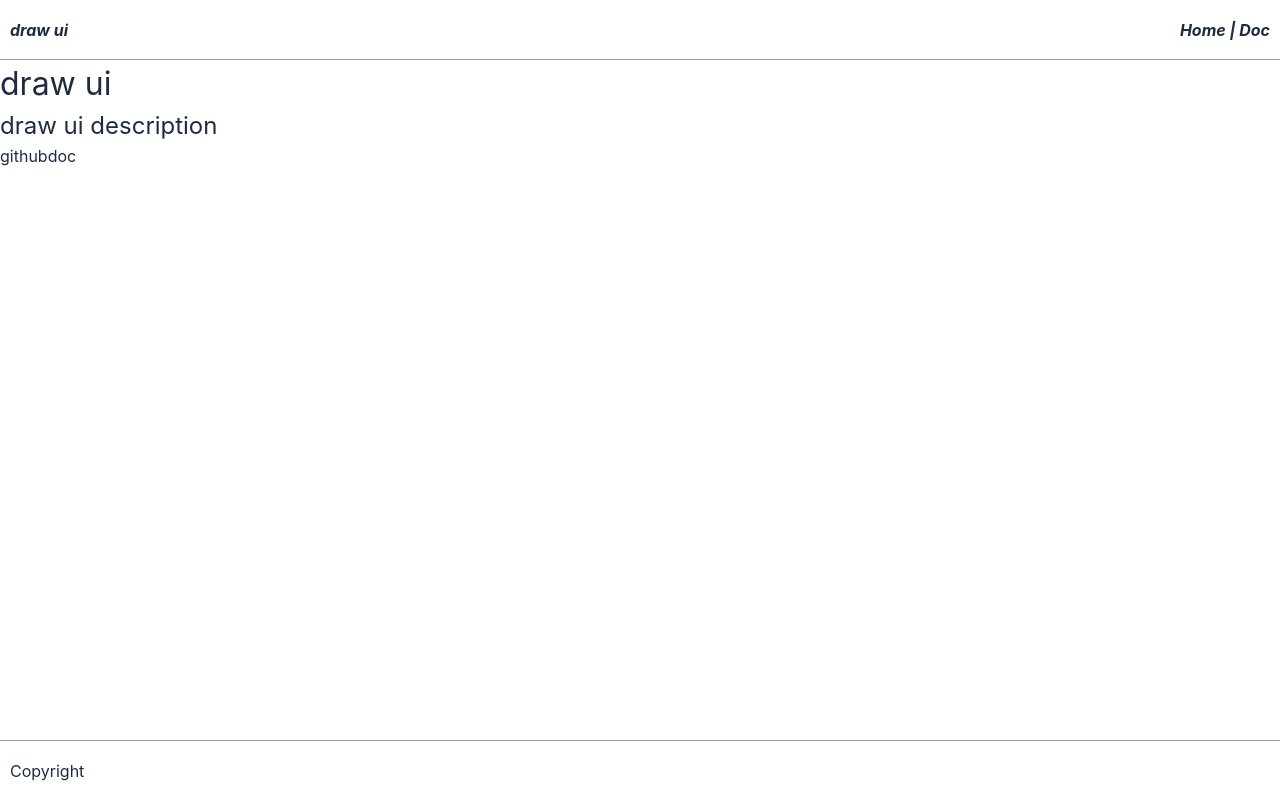
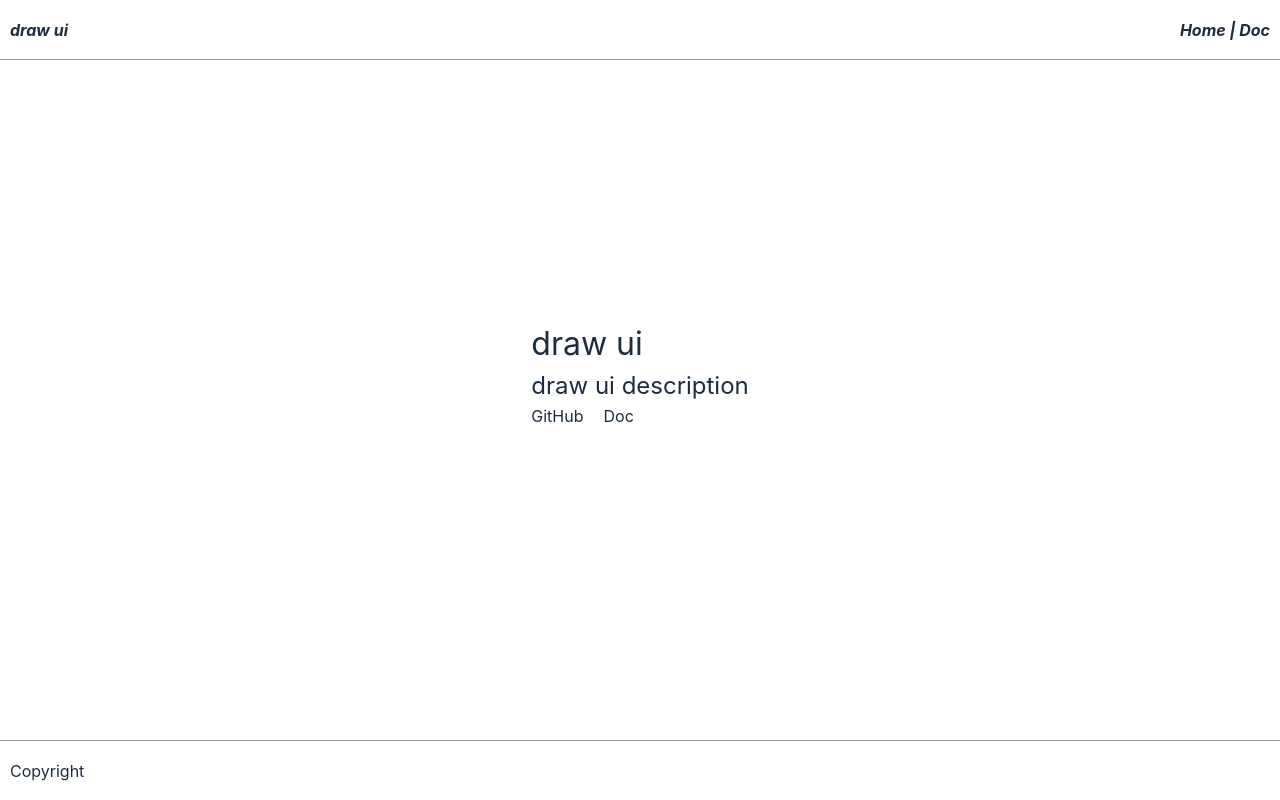
Before and after one commit to NathanYangcn/draw-ui, a Vue app: page /#/ in a window 1280 px wide. Built offline with nearby package versions, Linux system fonts and the light colour scheme.

Commit message:
修改 Home.vue CSS

```diff
--- a/src/styles/reset.scss
+++ b/src/styles/reset.scss
@@ -43,7 +43,3 @@ body {
   fill: currentColor;
   overflow: hidden;
 }
-
-#app {
-  margin-top: 60px;
-}
--- a/src/views/Home.vue
+++ b/src/views/Home.vue
@@ -5,8 +5,8 @@
       <h1 class="title">draw ui</h1>
       <h2 class="brief">draw ui description</h2>
       <p class="actions">
-        <a>github</a>
-        <a>doc</a>
+        <a href="https://github.com/NathanYangcn/draw-ui" target="_blank">GitHub</a>
+        <router-link to="/doc">Doc</router-link>
       </p>
     </div>
     <Footer />
@@ -24,3 +24,15 @@ export default {
   }
 }
 </script>
+
+<style lang="scss" scoped>
+.home {
+  display: flex;
+  justify-content: center;
+  min-height: 100vh;
+  padding-top: 25%;
+  a + a {
+    margin-left: 20px;
+  }
+}
+</style>
```
